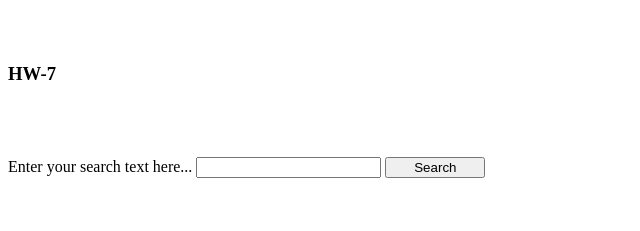
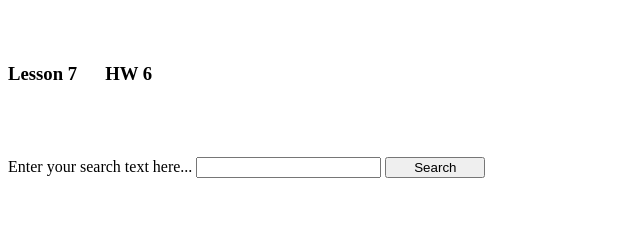
Before and after one commit to Aesfirius/Hillel_Python_adv_hw_2022, a Flask app: template l7_hw/templates/home.html in a window 1280 px wide. Shown: the top 231 px of the page, without its empty margins (0-640 px from the left). Run offline with Flask 2, Linux system fonts and the light colour scheme; the template is opened without the code that fills it, so the values that code supplies are empty.

Commit message:
l7_hw --> typos

```diff
--- a/l7_hw/templates/layout.html
+++ b/l7_hw/templates/layout.html
@@ -2,13 +2,13 @@
 <html lang="en">
     <head>
         <meta charset="UTF-8">
-        <title>Hillel - Python</title>
+        <title>Hillel - Python Advanced</title>
     </head>
     <body>
         <header>
             <br>
             <br>
-            <h3>HW-7</h3>
+            <h3>Lesson 7 &emsp; HW 6</h3>
             <br>
             <br>
         </header>
```
